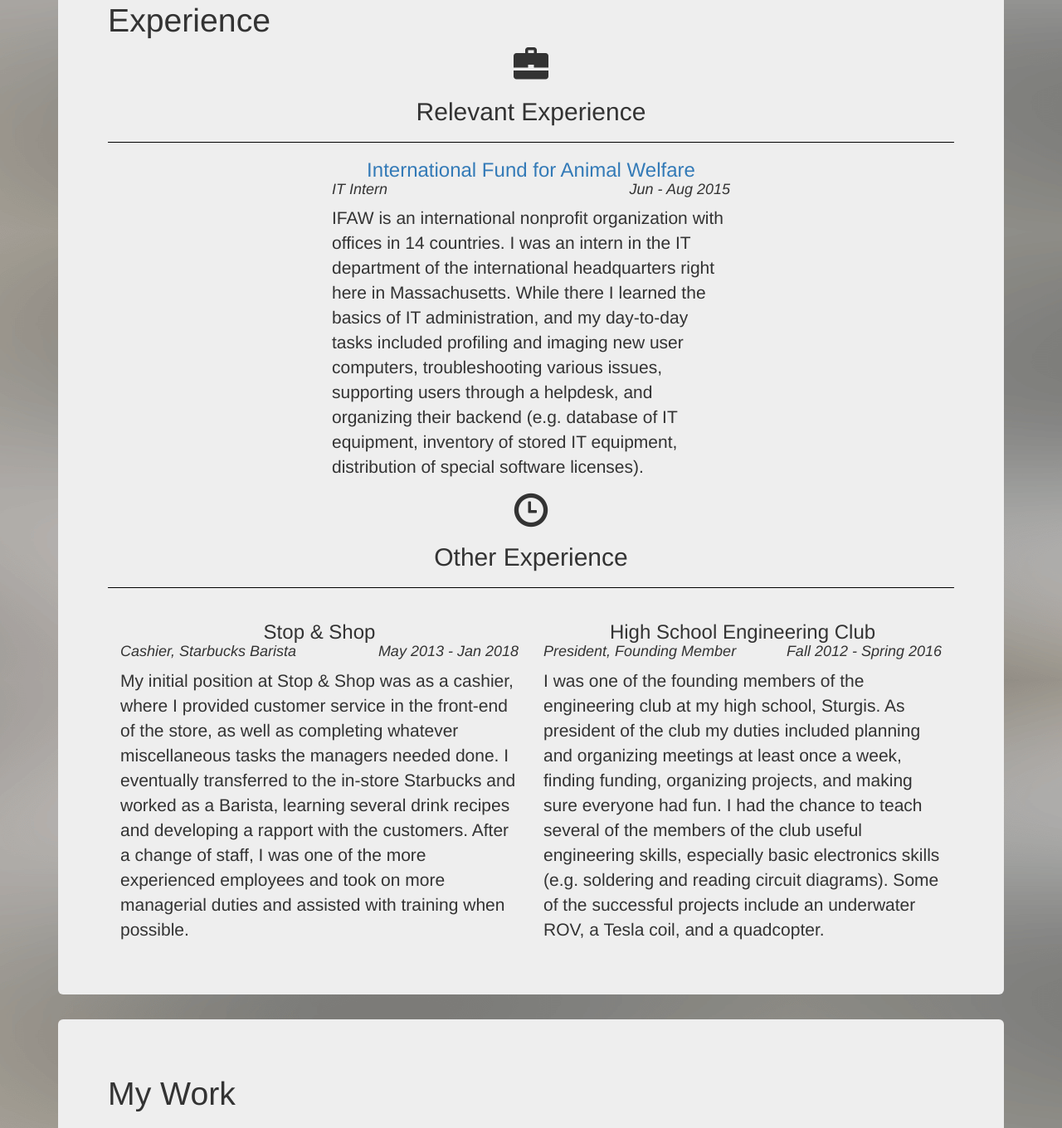
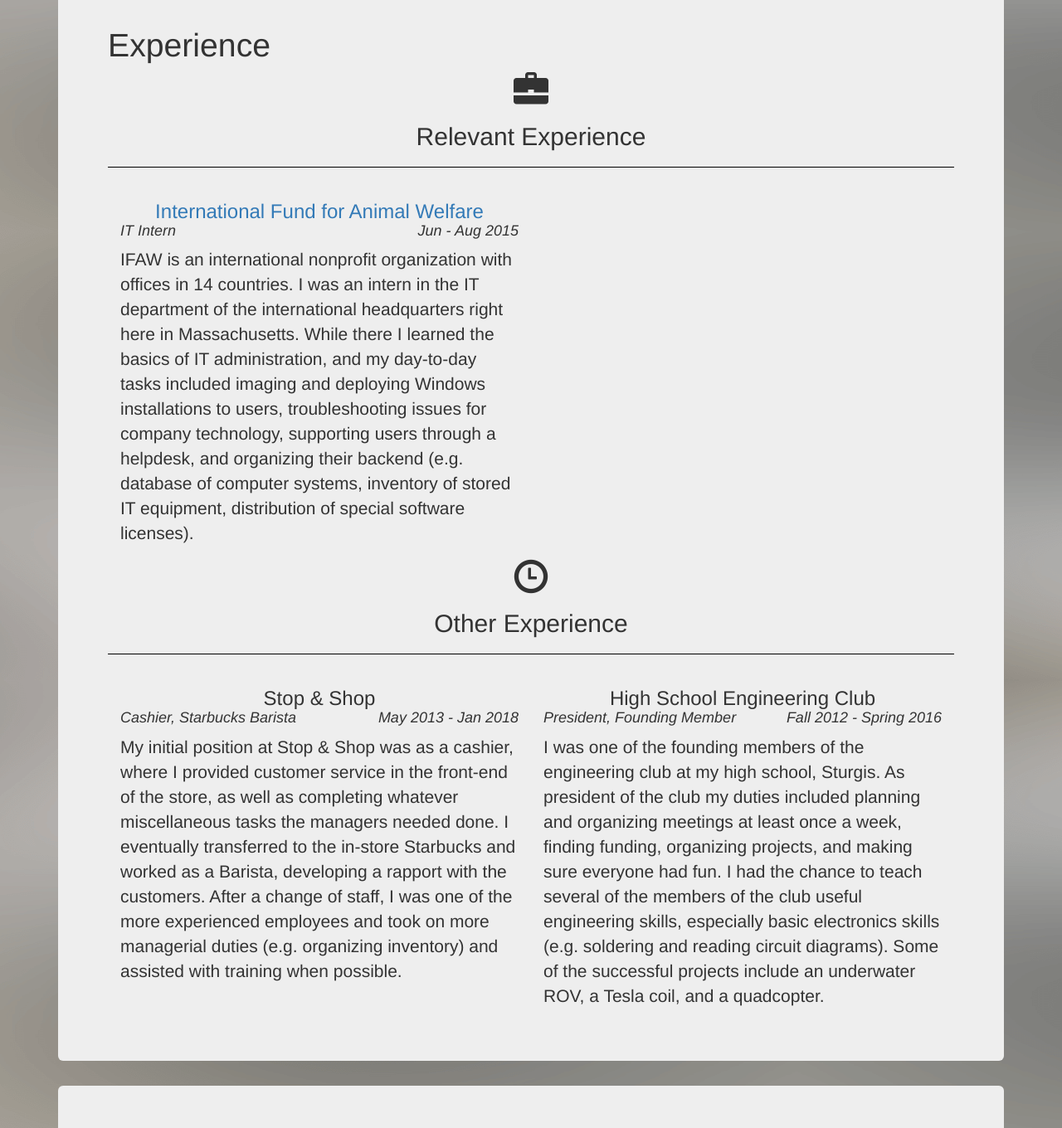
Before and after one commit to cmkluza/cmkluza.github.io, a plain HTML site: page index.html in a window 1280 px wide. Shown: the part 1340-2700 px from the top of the page at 83% size. Drawn offline with Linux system fonts and the light colour scheme; a script that the page names is missing.

Commit message:
Updated website and resume

```diff
--- a/index.html
+++ b/index.html
@@ -98,6 +98,7 @@
                         <li>Circuits I & II</li>
                         <li>Data Structures and Algorithms with Java</li>
                         <li>Digital Logic and Computer Systems</li>
+						<li>Discrete Mathematics</li>
                     </ul>
                 </div>
                 <div class="col-md-4">
@@ -115,11 +116,11 @@
                     <h2 style="display: block; text-align: center;">Skills</h2>
                     <p>
                         I've gained an assortment of skills throughout my time in education, both from classes and personal
-						projects. I'm proficient at using electronic tools such as digital oscilloscopes, multimeters,
-						and power supplies, and am experienced with breadboarding and soldering. I've also worked with
+						projects. I'm proficient at using electronic tools such as Tektronix oscilloscopes, multimeters,
+						and function generators, and am experienced with breadboarding and soldering. I've also worked with
 						Arduinos and Raspberry Pis for various projects. I'm currently working on increasing my arsenal
 						of programming languages, but am capable of basic web dev (HTML, CSS, JavaScript) and Python.
-						I'm currently learning C, and I am experienced with Java.
+						I'm currently learning C and MIPS assembly, and I am experienced with Java.
                     </p>
                 </div>
             </div>
@@ -132,14 +133,17 @@
                     <span class="glyphicon glyphicon-briefcase" style="font-size: 3em; display: block; text-align: center;"></span>
                     <h2 style="display: block; text-align: center;">Relevant Experience</h2>
                     <hr style="border-color: black;">
-                    <div class="col-md-6" style="float:none; margin: 0 auto;">
+                    <div class="col-md-6">
                         <h3 style="display: block; text-align: center; margin-bottom:0;"><a href="http://www.ifaw.org/united-states" target="_blank">International Fund for Animal Welfare</a></h3>
                         <h4 style="margin-top:0; margin-bottom:0;float:right;"><i>Jun - Aug 2015</i></h4>
                         <h4 style="margin-top:0;"><i>IT Intern</i></h4>
                         <p>
                             IFAW is an international nonprofit organization with offices in 14 countries.
 							I was an intern in the IT department of the international headquarters right
-							here in Massachusetts. While there I learned the basics of IT administration, and my day-to-day tasks included profiling and imaging new user computers, troubleshooting various issues, supporting users through a helpdesk, and organizing their backend (e.g. database of IT equipment, inventory of stored IT equipment, distribution of special software licenses).
+							here in Massachusetts. While there I learned the basics of IT administration,
+							and my day-to-day tasks included imaging and deploying Windows installations to users,
+							troubleshooting issues for company technology, supporting users through a helpdesk, and organizing their backend
+							(e.g. database of computer systems, inventory of stored IT equipment, distribution of special software licenses).
                         </p>
                     </div>
                 </div>
@@ -155,10 +159,9 @@
                             My initial position at Stop & Shop was as a cashier, where I provided customer
 							service in the front-end of the store, as well as completing whatever
 							miscellaneous tasks the managers needed done. I eventually transferred to the
-							in-store Starbucks and worked as a Barista, learning several drink recipes and
-							developing a rapport with the customers. After a change of staff, I was one
-							of the more experienced employees and took on more managerial duties and
-							assisted with training when possible.
+							in-store Starbucks and worked as a Barista, developing a rapport with the customers.
+							After a change of staff, I was one of the more experienced employees and took on more managerial duties
+							(e.g. organizing inventory) and assisted with training when possible.
                         </p>
                     </div>
                     <div class="col-md-6">
@@ -196,7 +199,7 @@
                     I'm in the process of building an electric skateboard, which will make commuting around campus
 					easier and more fun. I am doing most of the electronics myself and am almost finished making
 					a spot welder from a microwave transformer that I will use to put together a li-ion battery pack.
-					I've also designed enclosures to hold and protect the electronics using Fusion 360 that I
+					I've also designed enclosures to hold and protect the electronics using Autodesk Inventor that I
 					will be 3D printing.
                 </p>
             </div>
```
Also changed, not shown: 1 other file.
